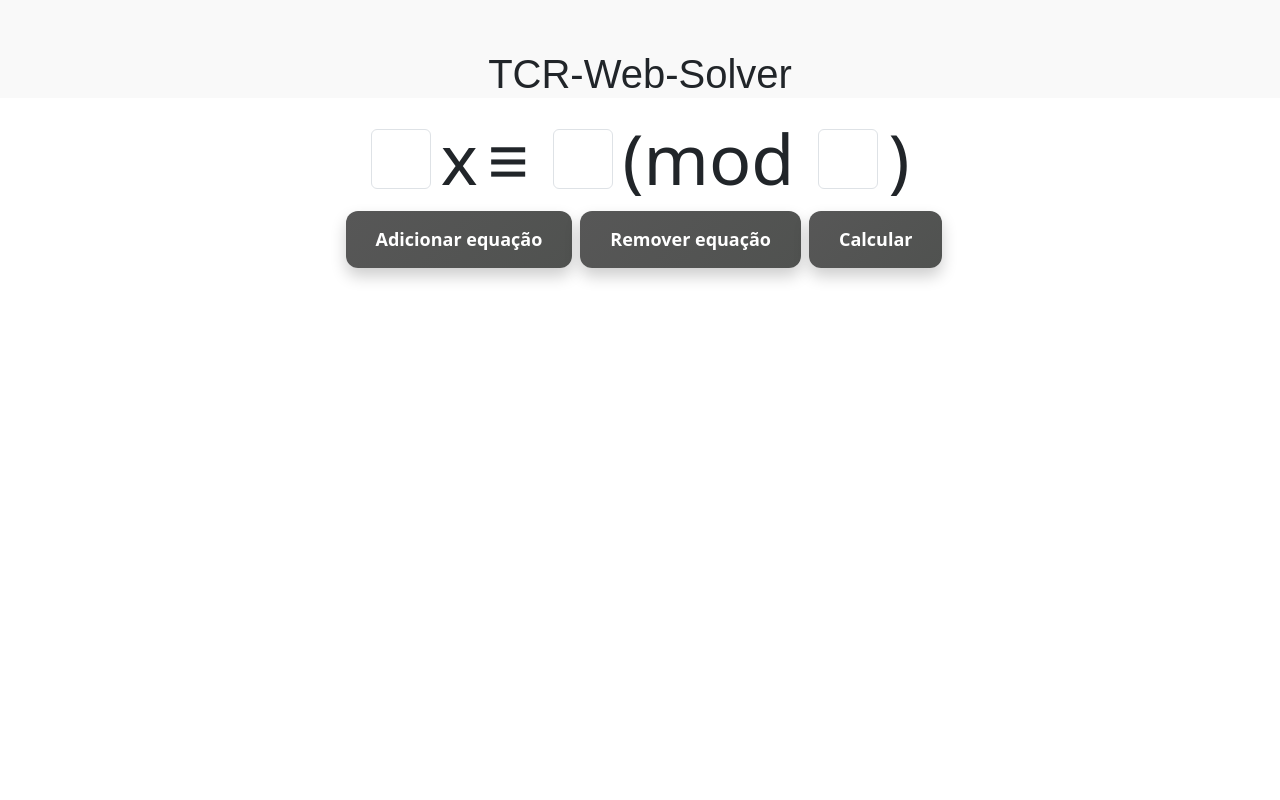
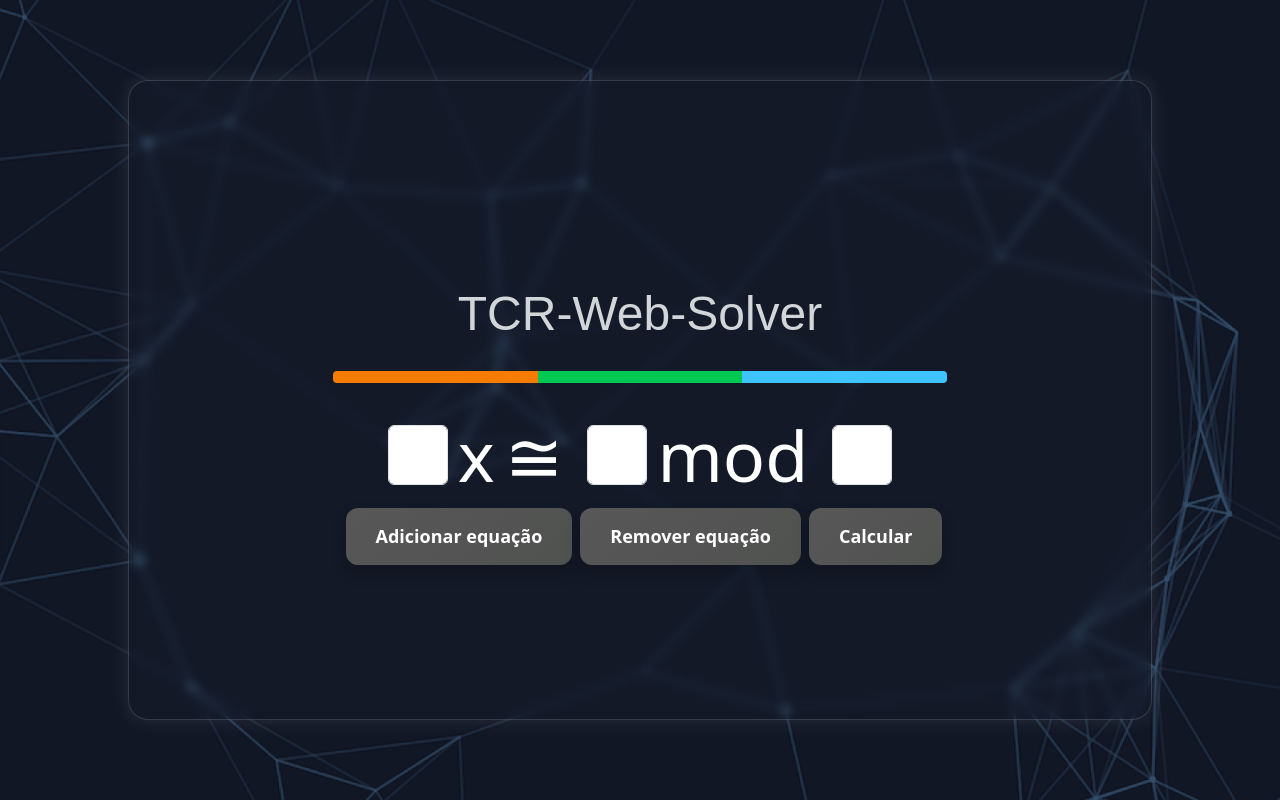
Before and after one commit to NicholasCartaxo/TCR-Web-Solver, a Flask app: page / in a window 1280 px wide. Run offline with Flask 3, Linux system fonts and the light colour scheme.

Commit message:
embelezing

```diff
--- a/api/static/css/style.css
+++ b/api/static/css/style.css
@@ -1,8 +1,10 @@
 #titulo {
     font-family: Arial, sans-serif;
-    background-color: #f9f9f9;
+    background-color: transparent;
+    color: #d3d6d8; /* cor extraída da imagem */
     text-align: center;
     padding-top: 50px;
+    font-size: 48px; /* se quiser destacar mais */
 }
 
 #btn-custom {
@@ -27,3 +29,76 @@
     transform: scale(0.98);
     box-shadow: 0 6px 12px rgba(0, 0, 0, 0.2);
 }
+
+body {
+    margin: 0;
+    padding: 0;
+    position: relative;
+    height: 100vh;
+    overflow: hidden;
+}
+
+
+.background-overlay {
+    position: fixed;
+    top: 0;
+    left: 0;
+    width: 100%;
+    height: 100%;
+    background: url("../img/background1.png") center/cover no-repeat, #111b2c;
+    z-index: -1;
+}
+
+.conteudo {
+    position: relative;
+    z-index: 1;
+    color: white;
+}
+
+#barra-colorida {
+    display: flex;
+    width: 60%; /* ajuste conforme o necessário */
+    height: 12px;
+    margin: 20px auto; /* centraliza */
+    border-radius: 4px;
+    overflow: hidden;
+}
+
+.segmento {
+    height: 100%;
+}
+
+.laranja {
+    background-color: #f57c00; /* ou o tom exato da imagem */
+    width: 33.33%;
+}
+
+.verde {
+    background-color: #00c853;
+    width: 33.33%;
+}
+
+.azul {
+    background-color: #40c4ff;
+    width: 33.33%;
+}
+
+.container-box {
+    position: absolute;
+    top: 50%;
+    left: 50%;
+    transform: translate(-50%, -50%);
+    width: 80%;
+    height: 80%;
+    background: rgba(255, 255, 255, 0.01); /* ← mais claro e translúcido */
+    border-radius: 20px;
+    box-shadow: 0 0 20px rgba(255, 255, 255, 0.1); /* leve brilho */
+    border: 1px solid rgba(255, 255, 255, 0.15);
+    backdrop-filter: blur(5px); /* vidro fosco mais evidente */
+
+    display: flex;
+    flex-direction: column;
+    align-items: center;
+    justify-content: center;
+    color: white;
+}
--- a/api/templates/index.html
+++ b/api/templates/index.html
@@ -9,7 +9,16 @@
     <script src="{{ url_for('static', filename='script.js') }}"></script>
 </head>
 <body>
+    <div class="background-overlay"></div>
+    <div class="container-box">
     <h1 id = "titulo">TCR-Web-Solver</h1>
+    <div id="barra-colorida">
+        <div class="segmento laranja"></div>
+        <div class="segmento verde"></div>
+        <div class="segmento azul"></div>
+    </div>
+
+    <div class="conteudo">
         <form method="POST" action="/calcular">
             <div class="d-flex flex-column" id="equacoes-container">
                 <div class="d-flex justify-content-center">
@@ -17,12 +26,11 @@
                         <div class="d-flex align-items-center">
                             <input type="text" name="valor1[]" class="form-control p-1 text-center" style="width: 60px; height: 60px;">
                             <span style="font-size: 70px; margin-left: 10px;">x</span>
-                        <span style="font-size: 70px; margin-left: 10px;">≡</span>
+                            <span style="font-size: 70px; margin-left: 10px;">≅</span>
 
                             <input type="text" name="valor2[]" class="form-control p-1 text-center ms-4" style="width: 60px; height: 60px;">
-                        <span style="font-size: 70px; margin-left: 10px;">(mod</span>
+                            <span style="font-size: 70px; margin-left: 10px;">mod</span>
                             <input type="text" name="modulo[]" class="form-control p-1 text-center ms-4" style="width: 60px; height: 60px;">
-                        <span style="font-size: 70px; margin-left: 10px;">)</span>
                         </div>
                     </div>
                 </div>
@@ -33,5 +41,7 @@
                 <button id="btn-custom" type="submit" class="btn btn-custom ms-2">Calcular</button>
             </div>
         </form>
+    </div>
+</div>
 </body>
 </html>
```
Also changed, not shown: api/templates/resultado.html (+8 -1 lines), api/static/img/background1.png (added). Lines whose indentation alone changed are shown as unchanged.
